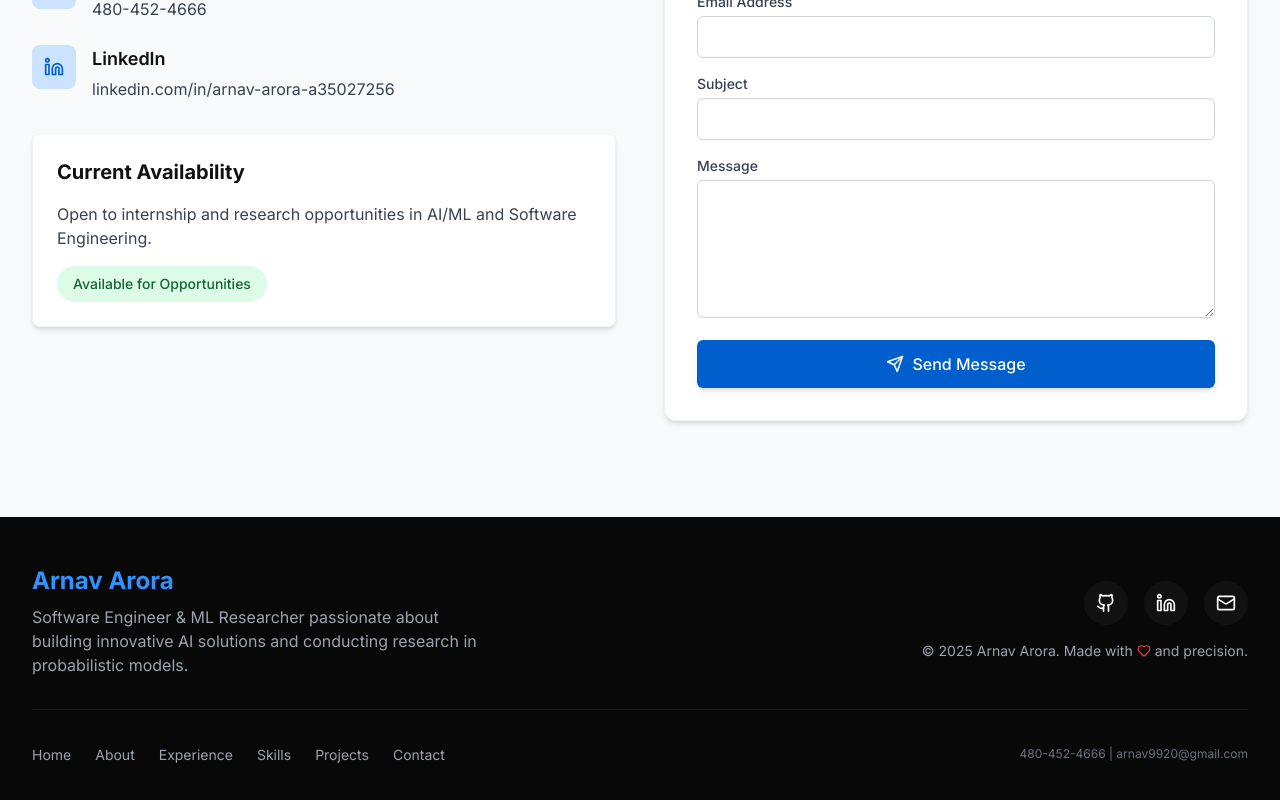
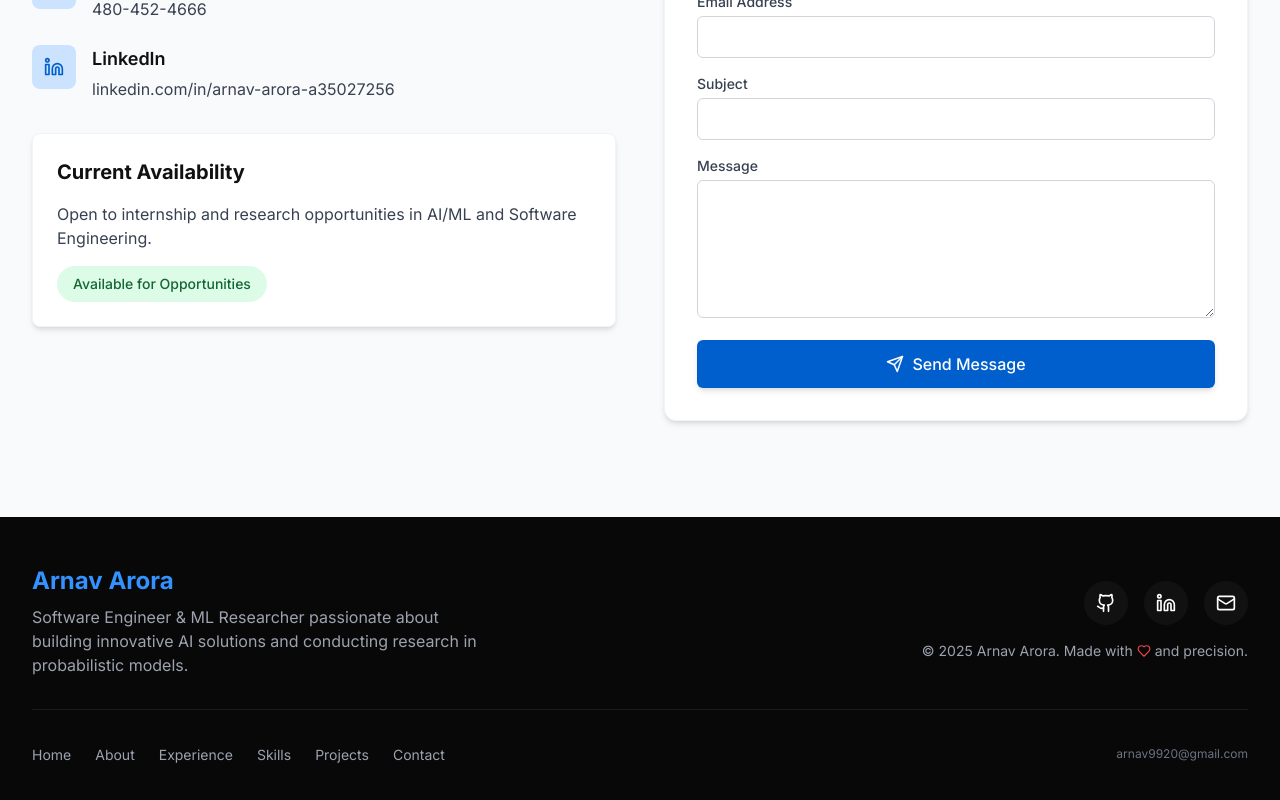
Before and after one commit to aarora80/arnavaroraortfolioweb, a React (Vite) app: page / in a window 1280 px wide. Shown: the part 6507-7307 px from the top of the page. Built offline with nearby package versions, Linux system fonts and the light colour scheme.

Commit message:
Remove phone number from footer and redeploy

```diff
--- a/src/components/Footer.tsx
+++ b/src/components/Footer.tsx
@@ -65,7 +65,7 @@ const Footer: React.FC = () => {
             </nav>
 
             <p className="text-gray-500 text-xs">
-              480-452-4666 | arnav9920@gmail.com
+              arnav9920@gmail.com
             </p>
           </div>
         </div>
```
